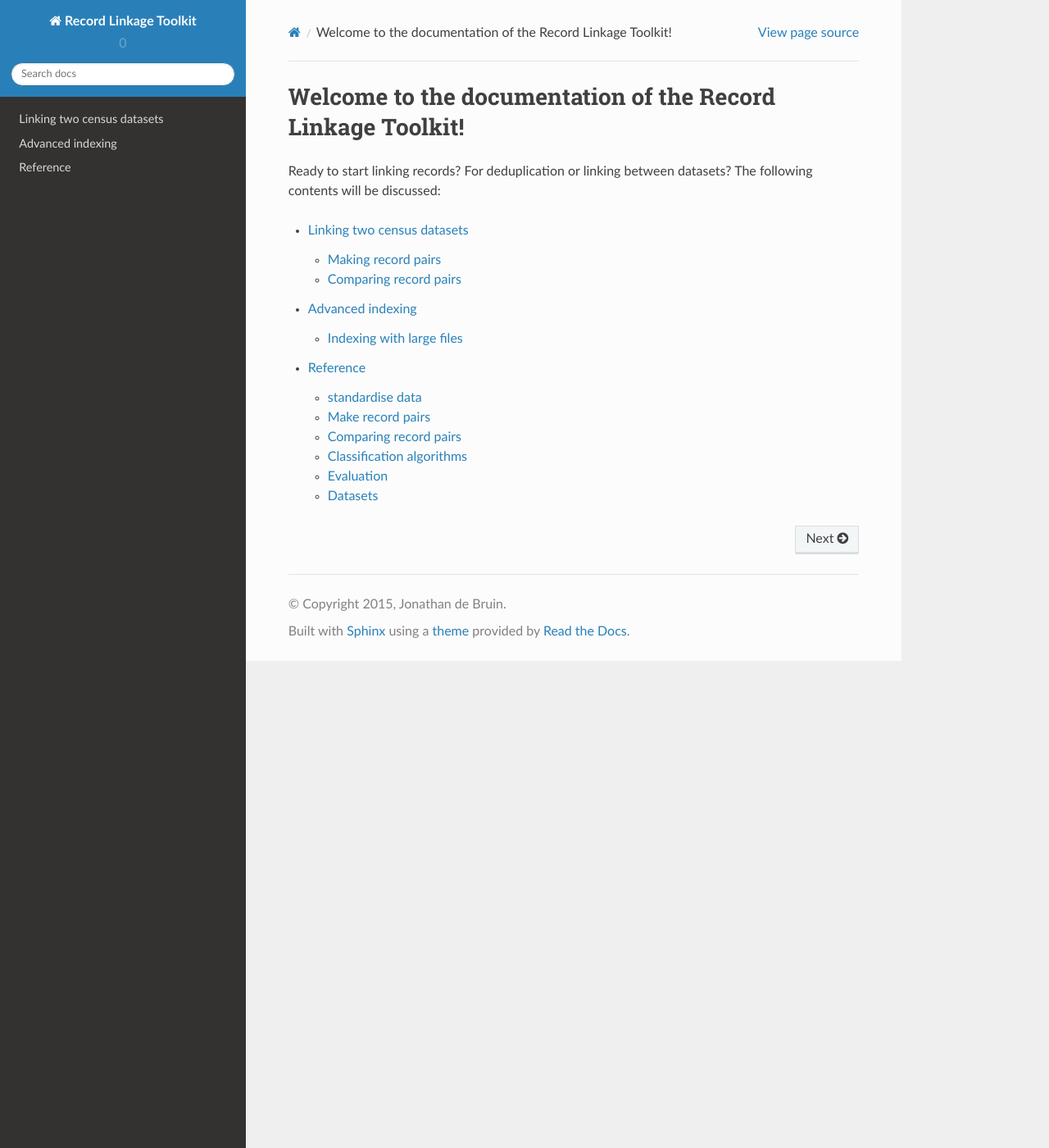
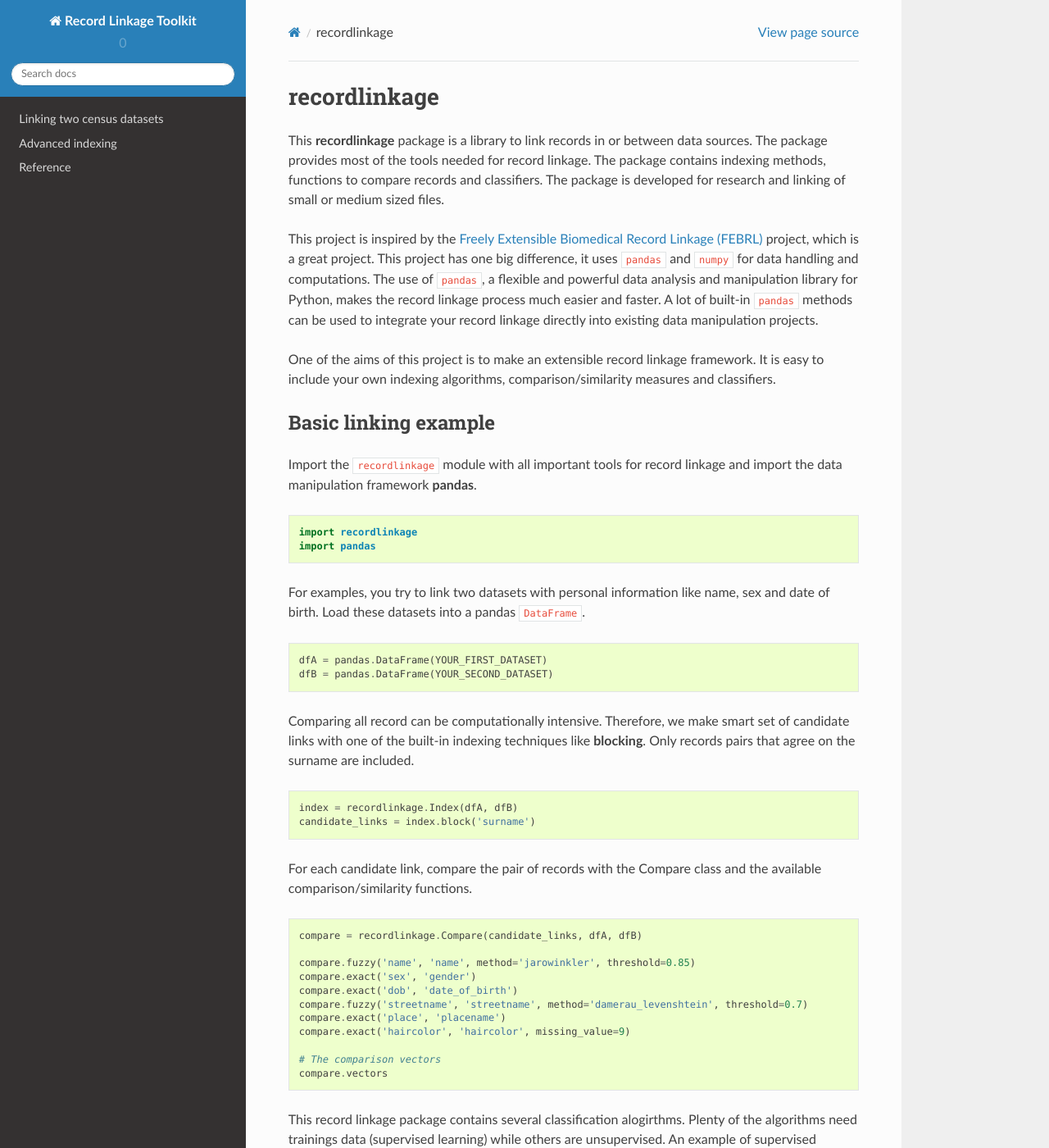
Before and after one commit to J535D165/recordlinkage, a Sphinx documentation site: the page built from docs/index.rst, in a window 1280 px wide and 1400 px high. Shown: the whole window at 82% size. Built offline with Sphinx 7.4.7 and the Read the Docs theme 2.0.0, drawn with Linux system fonts in a browser that asks for light colours; some of the changed text lies outside the part shown.

Commit message:
Auto include README.md to sphinx documentation

```diff
--- /dev/null
+++ b/docs/README.rst
@@ -0,0 +1,131 @@
+recordlinkage
+=============
+
+This **recordlinkage** package is a library to link records in or
+between data sources. The package provides most of the tools needed for
+record linkage. The package contains indexing methods, functions to
+compare records and classifiers. The package is developed for research
+and linking of small or medium sized files.
+
+This project is inspired by the `Freely Extensible Biomedical Record
+Linkage (FEBRL) <https://sourceforge.net/projects/febrl/>`__ project,
+which is a great project. This project has one big difference, it uses
+``pandas`` and ``numpy`` for data handling and computations. The use of
+``pandas``, a flexible and powerful data analysis and manipulation
+library for Python, makes the record linkage process much easier and
+faster. A lot of built-in ``pandas`` methods can be used to integrate
+your record linkage directly into existing data manipulation projects.
+
+One of the aims of this project is to make an extensible record linkage
+framework. It is easy to include your own indexing algorithms,
+comparison/similarity measures and classifiers.
+
+Basic linking example
+---------------------
+
+Import the ``recordlinkage`` module with all important tools for record
+linkage and import the data manipulation framework **pandas**.
+
+.. code:: python
+
+    import recordlinkage
+    import pandas
+
+For examples, you try to link two datasets with personal information
+like name, sex and date of birth. Load these datasets into a pandas
+``DataFrame``.
+
+.. code:: python
+
+    dfA = pandas.DataFrame(YOUR_FIRST_DATASET)
+    dfB = pandas.DataFrame(YOUR_SECOND_DATASET)
+
+Comparing all record can be computationally intensive. Therefore, we
+make smart set of candidate links with one of the built-in indexing
+techniques like **blocking**. Only records pairs that agree on the
+surname are included.
+
+.. code:: python
+
+    index = recordlinkage.Index(dfA, dfB)
+    candidate_links = index.block('surname')
+
+For each candidate link, compare the pair of records with the Compare
+class and the available comparison/similarity functions.
+
+.. code:: python
+
+    compare = recordlinkage.Compare(candidate_links, dfA, dfB)
+
+    compare.fuzzy('name', 'name', method='jarowinkler', threshold=0.85)
+    compare.exact('sex', 'gender')
+    compare.exact('dob', 'date_of_birth')
+    compare.fuzzy('streetname', 'streetname', method='damerau_levenshtein', threshold=0.7)
+    compare.exact('place', 'placename')
+    compare.exact('haircolor', 'haircolor', missing_value=9)
+
+    # The comparison vectors
+    compare.vectors
+
+This record linkage package contains several classification alogirthms.
+Plenty of the algorithms need trainings data (supervised learning) while
+others are unsupervised. An example of supervised learning:
+
+.. code:: python
+
+
+    true_linkage = pandas.Series(YOUR_GOLDEN_DATA, index=pandas.MultiIndex(YOUR_MULTI_INDEX))
+
+    logrg = recordlinkage.LogisticRegressionClassifier()
+    logrg.learn(compare.vectors[true_linkage.index], true_linkage)
+
+    logrg.predict(compare.vectors)
+
+and an example of unsupervised learning (the well known ECM-algorithm):
+
+.. code:: python
+
+
+    ecm = recordlinkage.BernoulliEMClassifier()
+    ecm.learn(compare.vectors)
+
+Main Features
+-------------
+
+The main features of the **recordlinkage** package are:
+
+-  Clean and standardise data
+-  Make pairs of records with several indexing methods such as
+   **blocking** and **sorted neighbourhood indexing**
+-  Compare records with a large number of comparison and similarity
+   functions (including the jaro-winkler and levenshtein metrics)
+-  Several classifications algorithms, both supervised and unsupervised
+   algorithms.
+
+Documentation, dependencies, installation and license
+-----------------------------------------------------
+
+The most recent documentation can be found at
+`http://recordlinkage.readthedocs.org/en/latest/ <recordlinkage.readthedocs.org>`__.
+
+The following packages are required. You probably have it already ;)
+
+-  `numpy <http://www.numpy.org>`__: 1.7.0 or higher
+-  `pandas <https://github.com/pydata/pandas>`__: 0.17.0 or higher
+-  `scipy <https://www.scipy.org/>`__
+-  `sklearn <http://scikit-learn.org/>`__
+
+The following packages are recommanded
+
+-  `jellyfish <https://github.com/jamesturk/jellyfish>`__: Needed for
+   approximate string comparison. Version 0.5.0 or higher.
+
+It is not possible to install the package with ``pip`` (coming soon).
+You can download or clone the **recordlinkage** project and install it
+in the normal way
+
+.. code:: sh
+
+    python setup.py install
+
+The license for this record linkage tool is GPLv3.
--- a/docs/index.rst
+++ b/docs/index.rst
@@ -1,7 +1,8 @@
-Welcome to the documentation of the Record Linkage Toolkit!
-===========================================================
 
-Ready to start linking records? For deduplication or linking between datasets? The following contents will be discussed:
+.. include:: README.rst
+
+Overview
+--------
 
 .. toctree::
 
```
Also changed, not shown: 1 other file.
